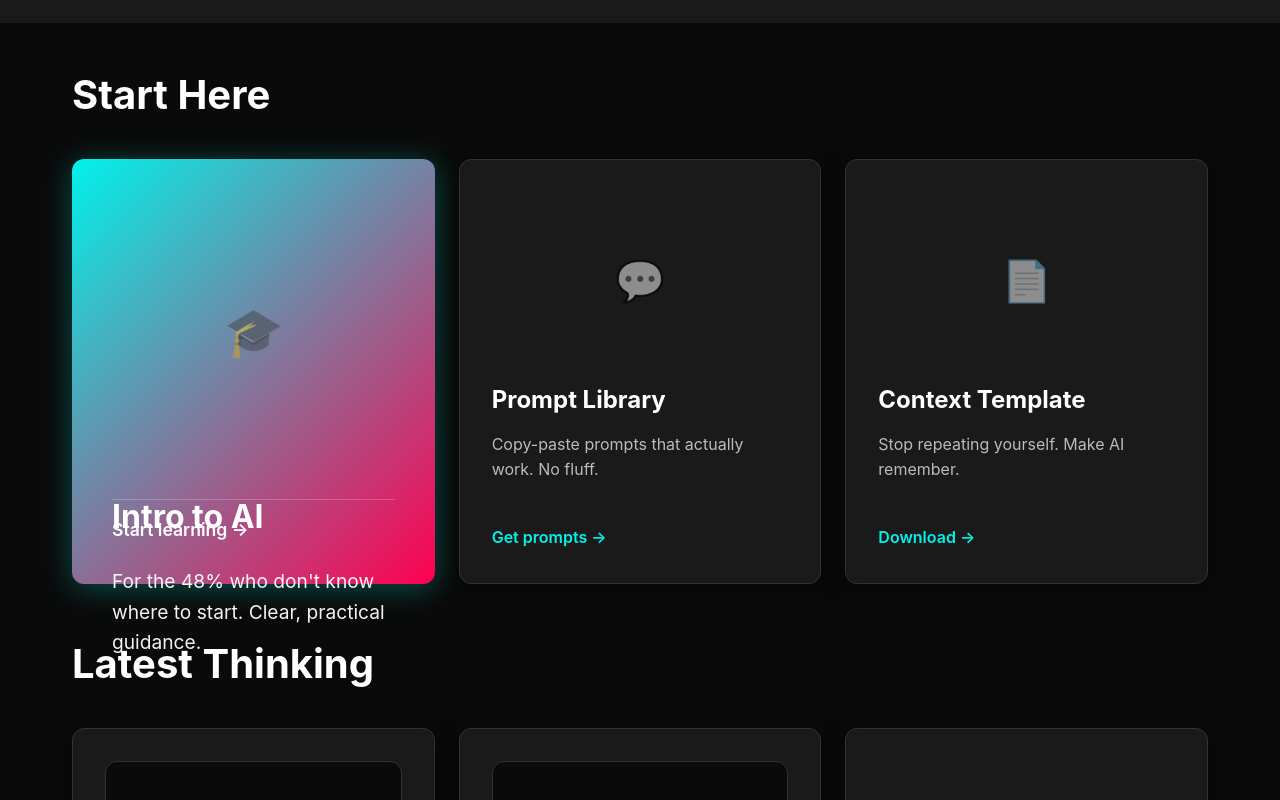
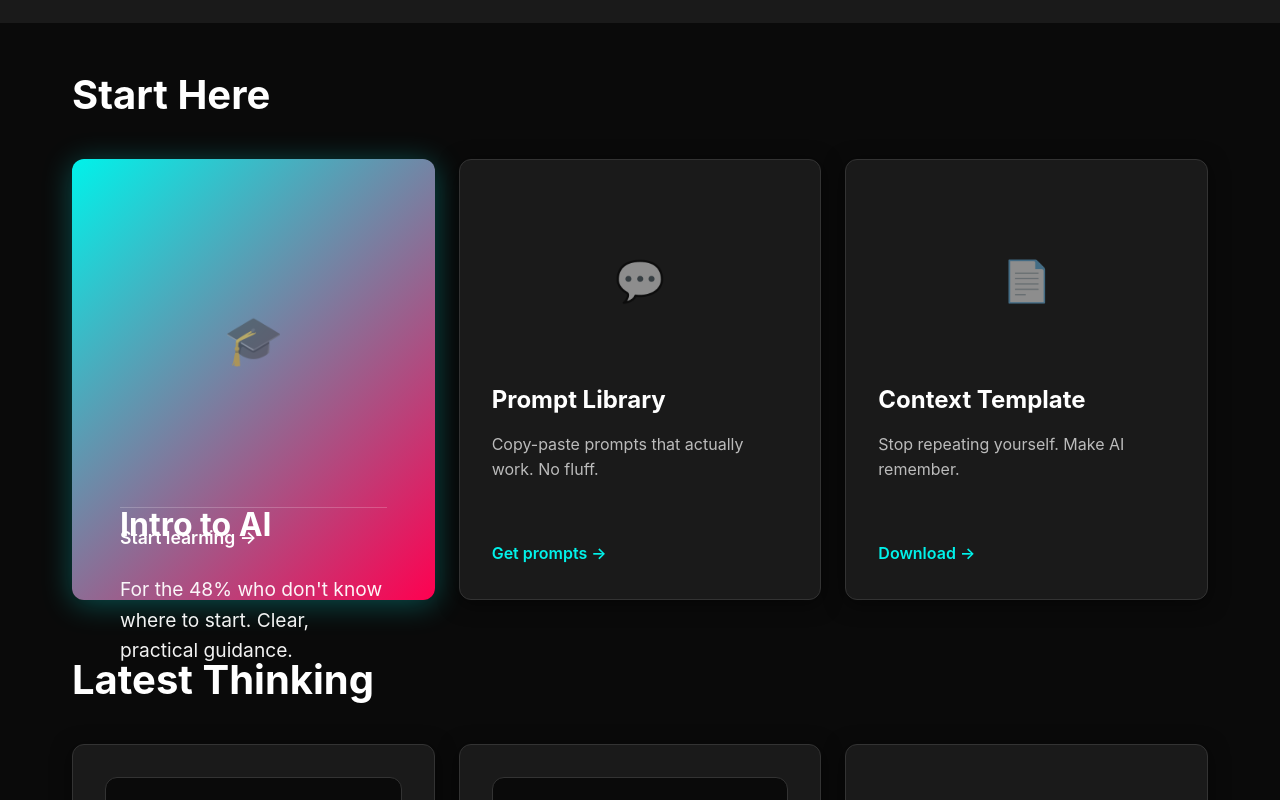
Before and after one commit to givemetheballai-debug/Buildwithjamie, a Next.js app: page / in a window 1280 px wide. Shown: the part 542-1342 px from the top of the page. Built offline with nearby package versions, Linux system fonts and the light colour scheme.

Commit message:
Update page.js

```diff
--- a/app/page.js
+++ b/app/page.js
@@ -136,13 +136,13 @@ export default function Home() {
               className="card-featured"
               aria-label="Learn AI fundamentals"
               style={{
-                padding: '2.5rem',
+                padding: '3rem',
                 borderRadius: '12px',
                 textDecoration: 'none',
                 display: 'flex',
                 flexDirection: 'column',
                 justifyContent: 'space-between',
-                minHeight: '280px',
+                minHeight: '350px',
                 transition: 'transform 0.2s, box-shadow 0.2s',
                 background: 'var(--accent-gradient)',
                 color: 'white',
```
